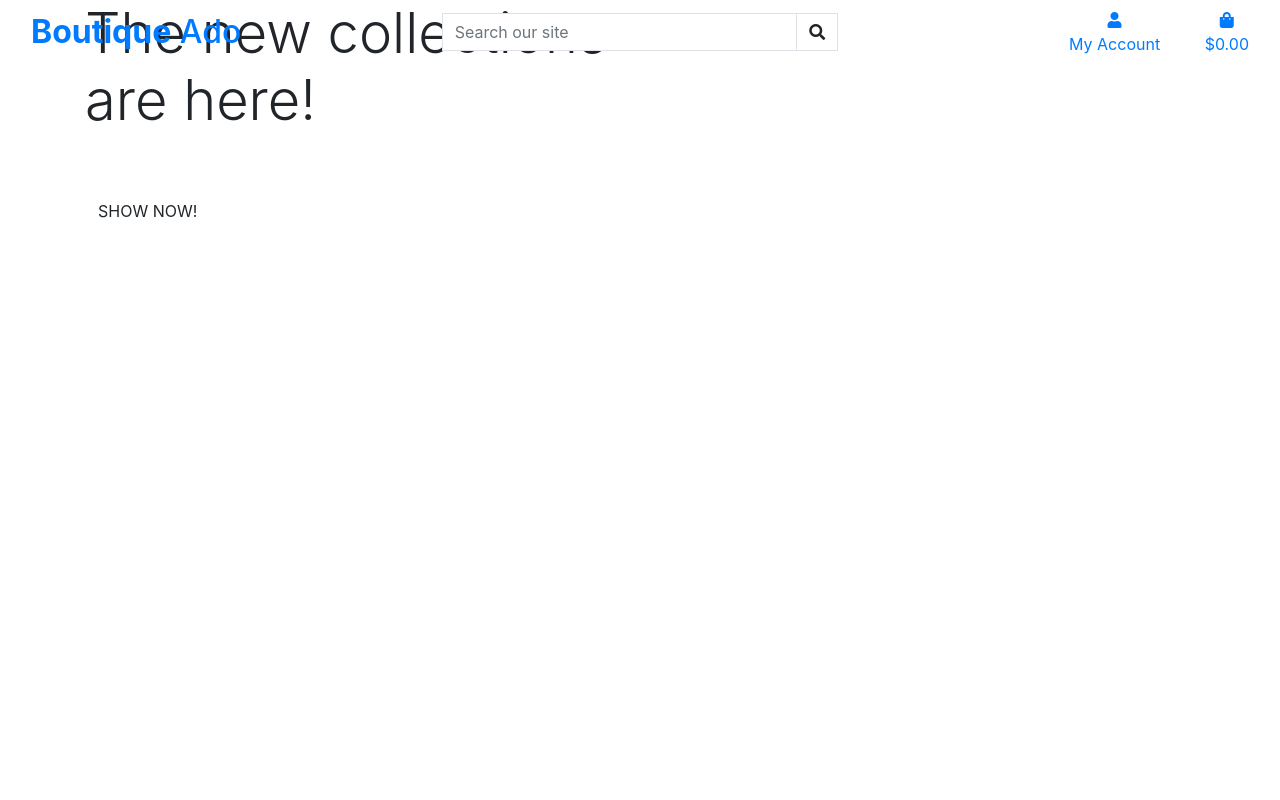
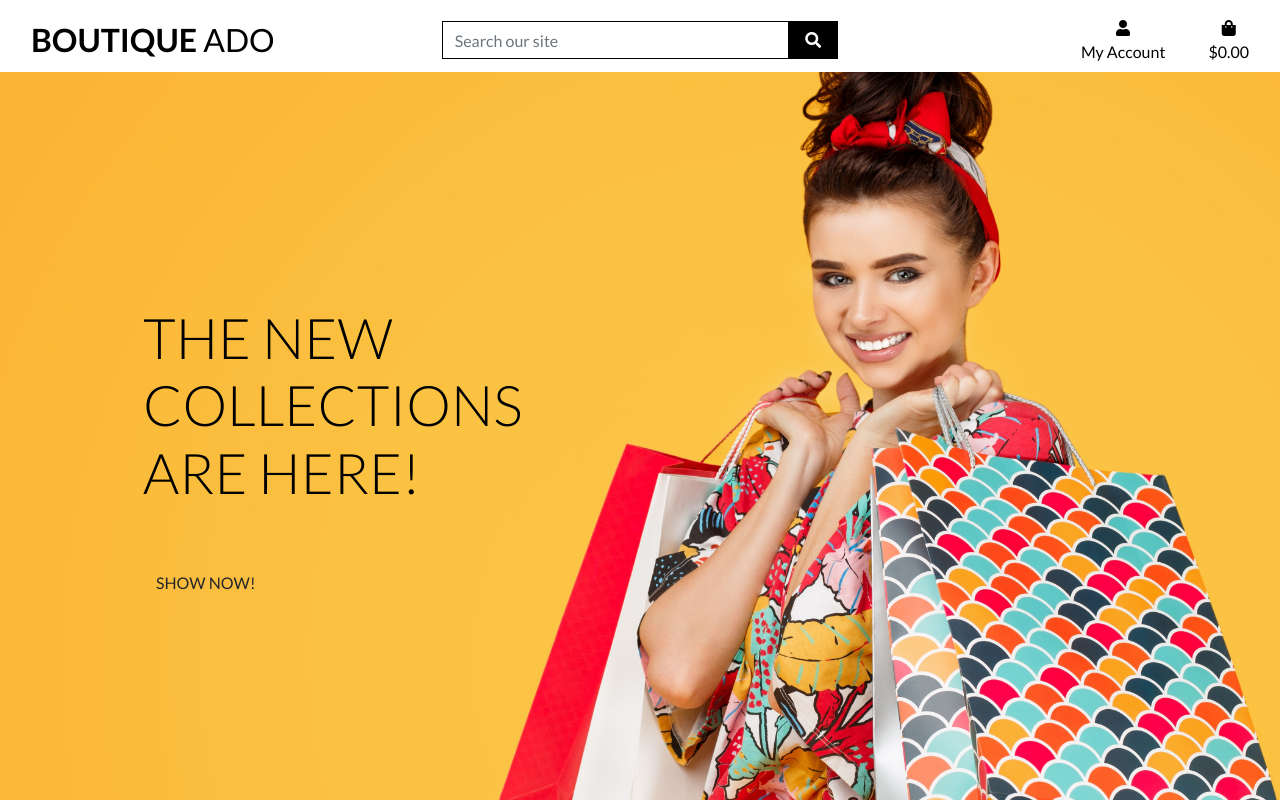
Before and after one commit to Harry-Leepz/Bourtique-Ado-v1, a Django app: page / in a window 1280 px wide. Run offline with Django 3.2, Linux system fonts and the light colour scheme; some libraries are stand-ins or nearby versions.

Commit message:
Complete home page header and css

```diff
--- a/boutique_ado/settings.py
+++ b/boutique_ado/settings.py
@@ -147,6 +147,10 @@ USE_TZ = True
 # https://docs.djangoproject.com/en/3.2/howto/static-files/
 
 STATIC_URL = '/static/'
+STATICFILES_DIRS = (os.path.join(BASE_DIR, 'static'),)
+
+MEDIA_URL = '/media/'
+MEDIA_ROOT = os.path.join(BASE_DIR, 'media')
 
 # Default primary key field type
 # https://docs.djangoproject.com/en/3.2/ref/settings/#default-auto-field
--- a/boutique_ado/urls.py
+++ b/boutique_ado/urls.py
@@ -15,9 +15,11 @@ Including another URLconf
 """
 from django.contrib import admin
 from django.urls import path, include
+from django.conf import settings
+from django.conf.urls.static import static
 
 urlpatterns = [
     path('admin/', admin.site.urls),
     path('accounts/', include('allauth.urls')),
     path('', include('home.urls')),
-]
+] + static(settings.MEDIA_URL, document_root=settings.MEDIA_ROOT)
--- /dev/null
+++ b/static/css/base.css
@@ -0,0 +1,81 @@
+html {
+    height: 100%;
+}
+
+body {
+    background: url('/media/homepage_background_cropped.jpg') no-repeat center center fixed;
+    background-size: cover;
+    height: calc(100vh - 164px);
+    color: #555;
+    font-family: 'Lato';
+}
+
+/* from Bulma */
+.icon {
+    align-items: center;
+    display: inline-flex;
+    justify-content: center;
+    height: 1.5rem;
+    width: 1.5rem;
+}
+
+.logo-font {
+    text-transform: uppercase;
+}
+
+.main-logo-link {
+    width: fit-content;
+}
+
+.shop-now-button {
+    background: black;
+    color: white;
+    min-width: 260px;
+}
+
+.btn-black {
+    background: black;
+    color: white;
+}
+
+.shop-now-button:hover,
+.shop-now-button:active,
+.shop-now-button:focus,
+.btn-black:hover,
+.btn-black:active,
+.btn-black:focus {
+    background: #222;
+    color: white;
+}
+
+.text-black {
+    color: #000 !important;
+}
+
+.border-black {
+    border: 1px solid black !important;
+}
+
+/* -------------------------------- Media Queries */
+
+/* Slightly larger container on xl screens */
+@media (min-width: 1200px) {
+  .container {
+    max-width: 80%;
+  }
+}
+
+/* fixed top navbar only on medium and up */
+@media (min-width: 992px) {
+    .fixed-top-desktop-only {
+        position: fixed;
+        top: 0;
+        right: 0;
+        left: 0;
+        z-index: 1030;
+    }
+
+    .header-container {
+        padding-top: 164px;
+    }
+}
--- a/templates/base.html
+++ b/templates/base.html
@@ -17,6 +17,9 @@
     {% block corecss %}
         <link rel="stylesheet" href="https://cdnjs.cloudflare.com/ajax/libs/twitter-bootstrap/4.6.0/css/bootstrap.min.css">
         <link rel="stylesheet" href="https://cdnjs.cloudflare.com/ajax/libs/font-awesome/5.15.2/css/all.min.css">
+        <link rel="preconnect" href="https://fonts.gstatic.com">
+        <link href="https://fonts.googleapis.com/css2?family=Lato:ital,wght@0,100;0,300;0,400;0,700;0,900;1,100;1,300;1,400;1,700;1,900&display=swap" rel="stylesheet">
+        <link rel="stylesheet" href="{% static 'css/base.css' %}">
     {% endblock %}
 
     {% block extra_css %}
@@ -35,7 +38,7 @@
 </head>
 <body>
     <header class="container-fluid fixed-top">
-        <div class="row">
+        <div id="topnav" class="row bg-white pt-lg-2 d-none d-lg-flex">
 
             <div class="col-12 col-lg-4 my-auto py-1 py-lg-0 text-center text-lg-left">
                 <a href="{% url 'home' %}" class="nav-link main-logo-link">
```
Also changed, not shown: media/homepage_background_cropped.jpg (added).
